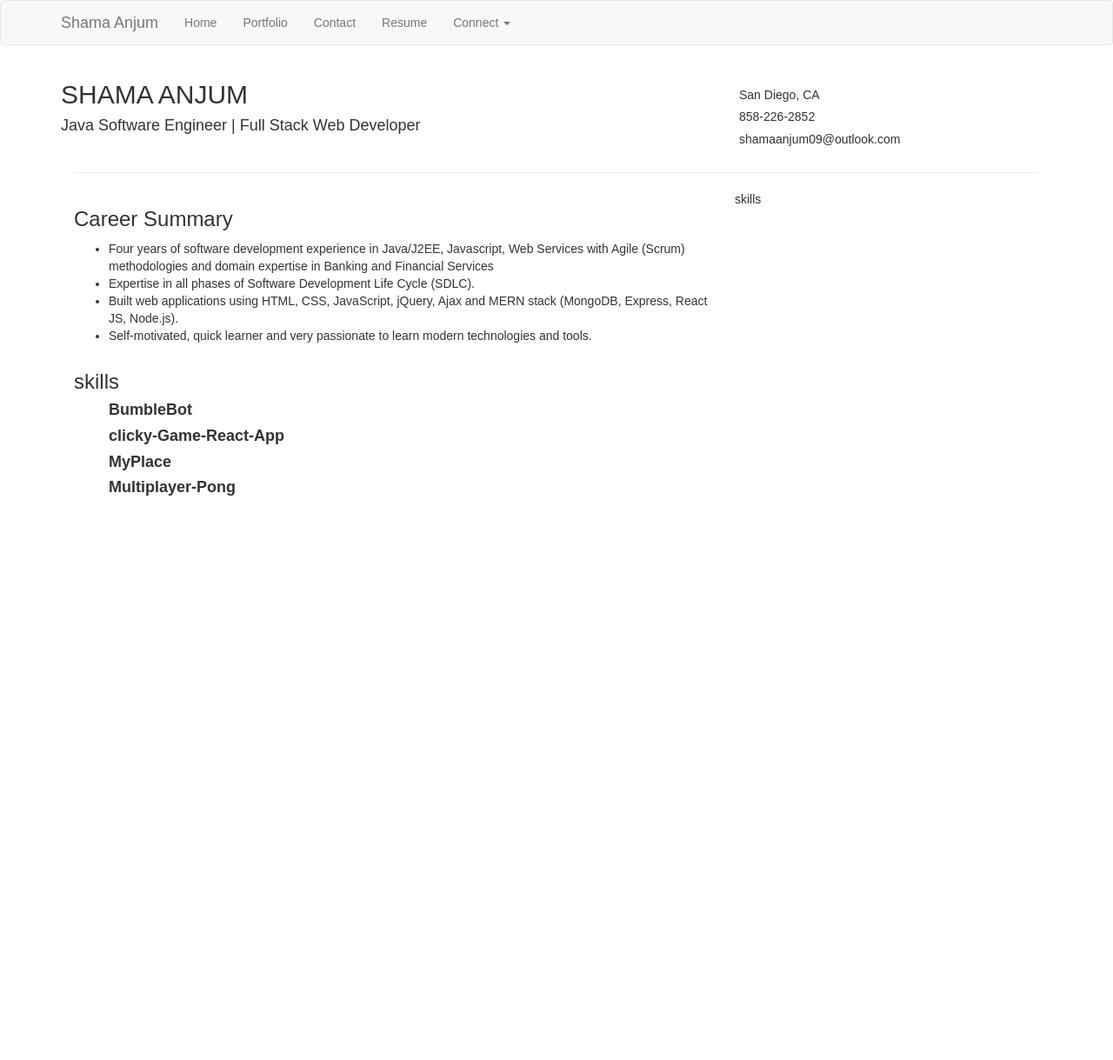
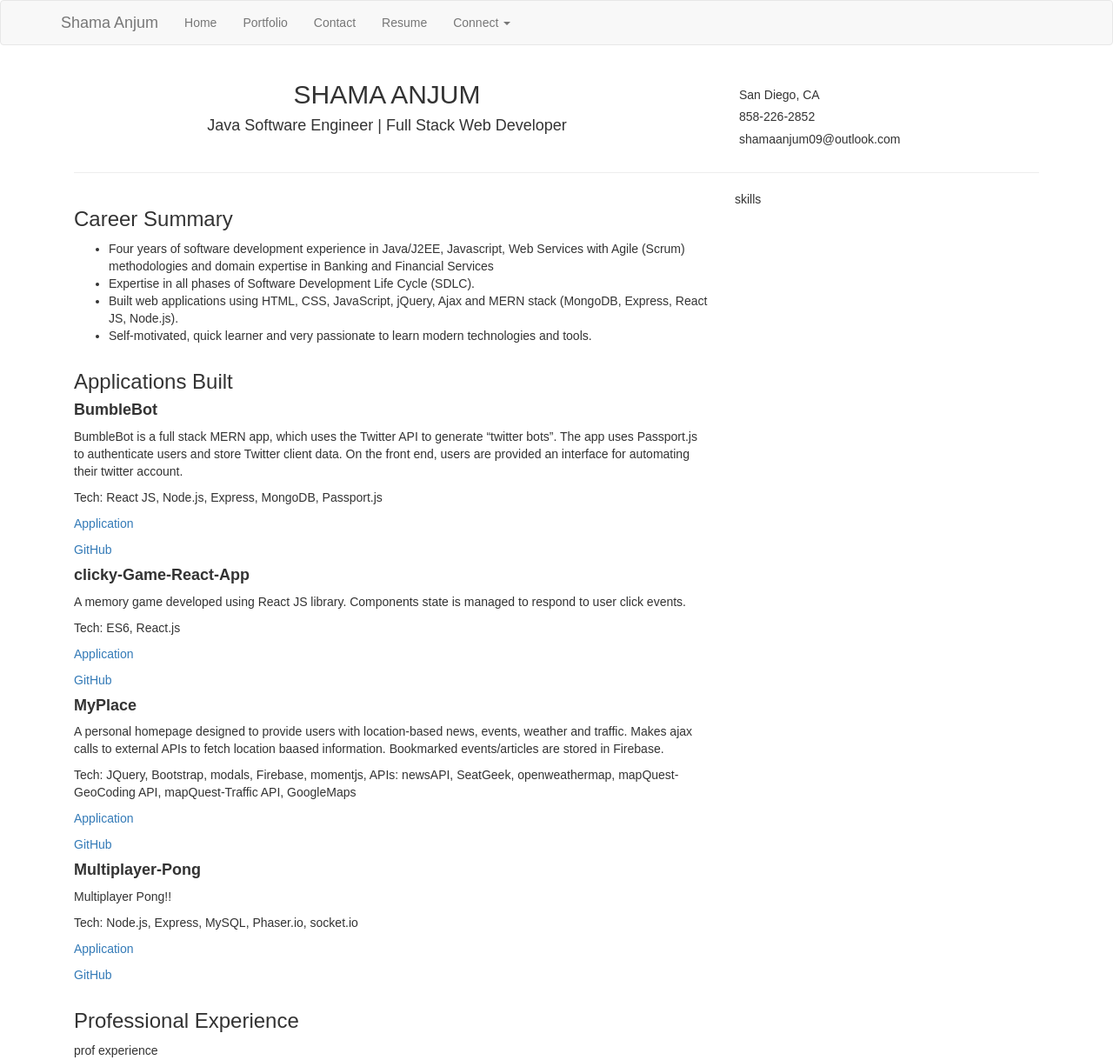
Before and after one commit to shama009/Shama-Portfolio, a React (Create React App) app in the folder client/: page /resume in a window 1280 px wide. Shown: the whole page at 87% size. Before the commit the page ends 800 px from the top, so only its background shows below. Built offline with nearby package versions, Linux system fonts and the light colour scheme; the HTML template or start-up script is replaced by a standard one.

Commit message:
render display career summary nd apps built from resume.json

```diff
--- a/client/src/components/Resume/Resume.js
+++ b/client/src/components/Resume/Resume.js
@@ -5,23 +5,29 @@ export default class Resume extends Component {
     render = () => {
         //let careerSummary = [ResumeContent.item1, ResumeContent.item, ResumeContent.item3, ResumeContent.item4]
         //console.log(careerSummary);
-        const careerSummary = ResumeContent["Career Summary"].map((summary)=> {
-            return(
+        const careerSummary = ResumeContent["Career Summary"].map((summary) => {
+            return (
                 <li>{summary}</li>
             );
         });
         const apps = ResumeContent["Applications Built"].map((app) => {
-         return(   <div>
-            <h4><strong>{app.title}</strong></h4>
+            return (<div className={app.title}>
+                <h4><strong>{app.title}</strong></h4>
+                <p>{app.description}</p>
+                <p>{"Tech: "+app.tech}</p>
+                <p><a href={app.links.url}>Application</a></p>
+                <p><a href={app.links.github}>GitHub</a></p>
             </div>);
         });
         return (
             <div className="container">
                 <div className="row">
+                {/* Render and display name, title  */}
                     <div className="col-sm-8">
-                        <h2>{ResumeContent.name}</h2>
-                        <h4>{ResumeContent.title}</h4>
+                        <h2><center>{ResumeContent.name}</center></h2>
+                        <h4><center>{ResumeContent.title}</center></h4>
                     </div>
+                    {/* render contact details */}
                     <div className="col-sm-4">
                         <br />
                         <h5>{ResumeContent.location}</h5>
@@ -29,24 +35,36 @@ export default class Resume extends Component {
                         <h5>{ResumeContent.email}</h5>
                     </div>
                 </div>
+                {/* thematic break using hr tag */}
                 <div className="col-sm-12">
                     <hr />
                 </div>
+                {/* render career summary heading and content */}
                 <div className="col-sm-8">
                     <h3>{Object.keys(ResumeContent)[5]}</h3>
-                    <ul className = "summary">
+                    <ul className="summary">
                         {careerSummary}
                     </ul>
                 </div>
+                {/* render tech skills */}
                 <div className="col-sm-4">
-                {"skills"}
+                    {"skills"}
                 </div>
+                {/* apps built heading and content */}
                 <div className="col-sm-8">
-                <h3>{Object.keys(ResumeContent)[6]}</h3>
-                <ul>
-            {apps}
-                    </ul>
+                    <h3>{Object.keys(ResumeContent)[7]}</h3>
+                    {apps}
                 </div>
+                <div className="col-sm-4"></div>
+                {/* render professional experience */}
+                <div className="col-sm-8">
+                <h3>{Object.keys(ResumeContent)[8]}</h3>
+                    {"prof experience"}
+                </div>
+                <div className="col-sm-4"></div>
+                {/* education and certifications */}
+                <div className="col-sm-8"></div>
+                <div className="col-sm-4"></div>
             </div>)
 
     }
--- a/client/src/components/Resume/Resume.json
+++ b/client/src/components/Resume/Resume.json
@@ -54,11 +54,11 @@
             "company": "Cognizant Technology Solutions",
             "role": "Java Software Engineer, Western Union",
             "project": "WU.COM - Development",
-            "description": {
-                "item1": "Designed and developed web pages with Spring MVC and Hibernate frameworks using Core Java, J2EE, JavaScript, jQuery, Ajax, MySQL with Agile(Scrum) methodologies. Involved in maintaining application and resolved pre-production defects/bugs.",
-                "item2": "Worked on technical documentation and RTM for the projects. Participated in project audits and Code Reviews.",
-                "item3": "Developed code to generate test data and reduced unit testing efforts by 30%."
-            }
+            "description": [
+                "Designed and developed web pages with Spring MVC and Hibernate frameworks using Core Java, J2EE, JavaScript, jQuery, Ajax, MySQL with Agile(Scrum) methodologies. Involved in maintaining application and resolved pre-production defects/bugs.",
+                "Worked on technical documentation and RTM for the projects. Participated in project audits and Code Reviews.",
+                "Developed code to generate test data and reduced unit testing efforts by 30%."
+            ]
         }
     ],
     "Certifications and Education": [
```
